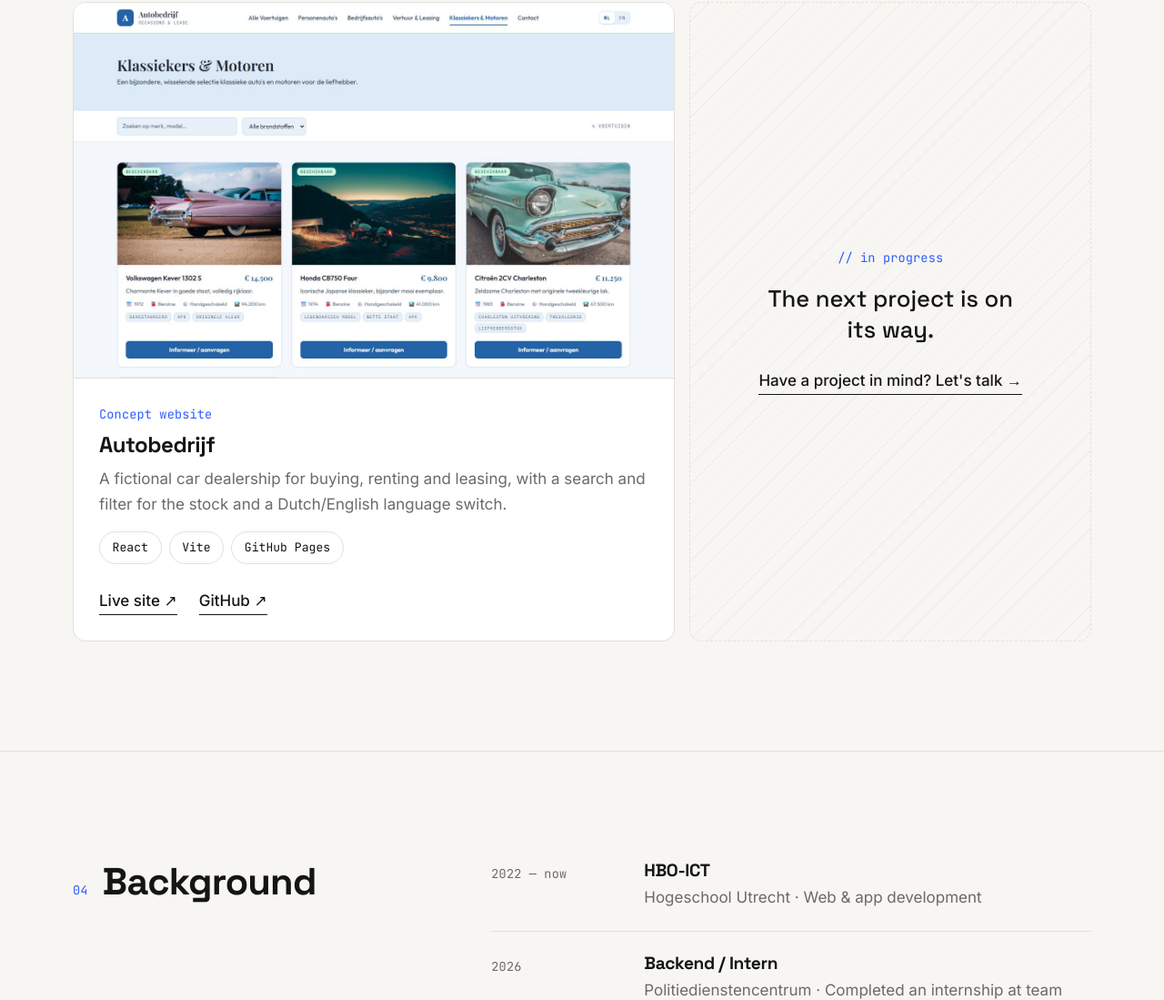
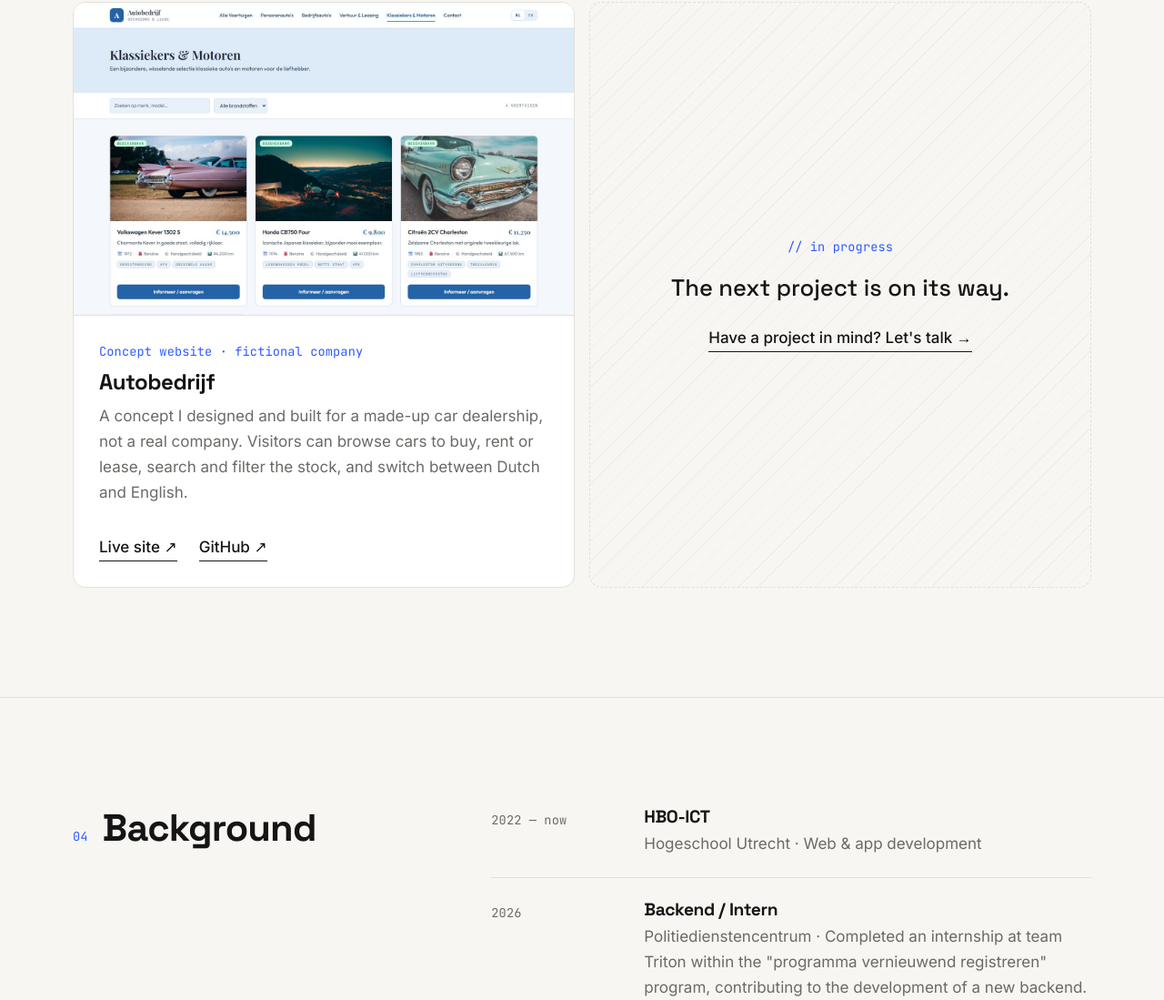
Before and after one commit to DaanSimplr/Profilewebsite, a plain HTML site: page index.html in a window 1280 px wide. Shown: the part 2147-3246 px from the top of the page at 91% size. Drawn offline with Linux system fonts and the light colour scheme.

Commit message:
Changed card size and removed double information

```diff
--- a/css/style.css
+++ b/css/style.css
@@ -350,7 +350,7 @@ main:focus { outline: none; }
 .card p { color: var(--muted); margin: 0; font-size: .98rem; }
 
 /* ---------- Work: project cards ---------- */
-.projects { display: grid; grid-template-columns: 1.5fr 1fr; gap: 1rem; align-items: stretch; }
+.projects { display: grid; grid-template-columns: 1fr 1fr; gap: 1rem; align-items: stretch; }
 .project {
   display: flex; flex-direction: column;
   background: var(--surface); border: 1px solid var(--line); border-radius: var(--radius);
--- a/index.html
+++ b/index.html
@@ -124,17 +124,11 @@
           <article class="project">
             <a class="project__media" href="https://daansimplr.github.io/Conceptwebsite-Carcompany"
                target="_blank" rel="noopener" tabindex="-1" aria-hidden="true">
-              <img src="assets/autobedrijf-preview.jpg" alt="" width="1440" height="900" loading="lazy">
-            </a>
+              <img src="assets/autobedrijf-preview.jpg" alt="" width="1440" height="900" loading="lazy">            </a>
             <div class="project__body">
-              <p class="mono project__kind" data-i18n="work.p1.kind">Concept website</p>
+              <p class="mono project__kind" data-i18n="work.p1.kind">Concept website · fictional company</p>
               <h3>Autobedrijf</h3>
-              <p class="project__text" data-i18n="work.p1.text">A fictional car dealership for buying, renting and leasing, with a search and filter for the stock and a Dutch/English language switch.</p>
-              <ul class="tags">
-                <li>React</li>
-                <li>Vite</li>
-                <li>GitHub Pages</li>
-              </ul>
+              <p class="project__text" data-i18n="work.p1.text">A concept I designed and built for a made-up car dealership, not a real company. Visitors can browse cars to buy, rent or lease, search and filter the stock, and switch between Dutch and English.</p>
               <div class="project__links">
                 <a class="link-arrow" href="https://daansimplr.github.io/Conceptwebsite-Carcompany"
                    target="_blank" rel="noopener"><span data-i18n="work.live">Live site</span> ↗</a>
--- a/js/main.js
+++ b/js/main.js
@@ -32,8 +32,8 @@ const nl = {
   "work.title": "Projecten",
   "work.tag": "// in ontwikkeling",
   "work.text": "Het volgende project is onderweg.",
-  "work.p1.kind": "Conceptwebsite",
-  "work.p1.text": "Een fictief autobedrijf voor kopen, huren en leasen, met zoeken en filteren in het aanbod en een taalwissel tussen Nederlands en Engels.",
+  "work.p1.kind": "Conceptwebsite · fictief bedrijf",
+  "work.p1.text": "Een concept dat ik heb ontworpen en gebouwd voor een verzonnen autobedrijf, geen echt bedrijf. Bezoekers kunnen auto's bekijken om te kopen, huren of leasen, het aanbod doorzoeken en filteren, en wisselen tussen Nederlands en Engels.",
   "work.live": "Live website",
   "work.link": "Heb je een project in gedachten? Laten we praten →",
 
```
